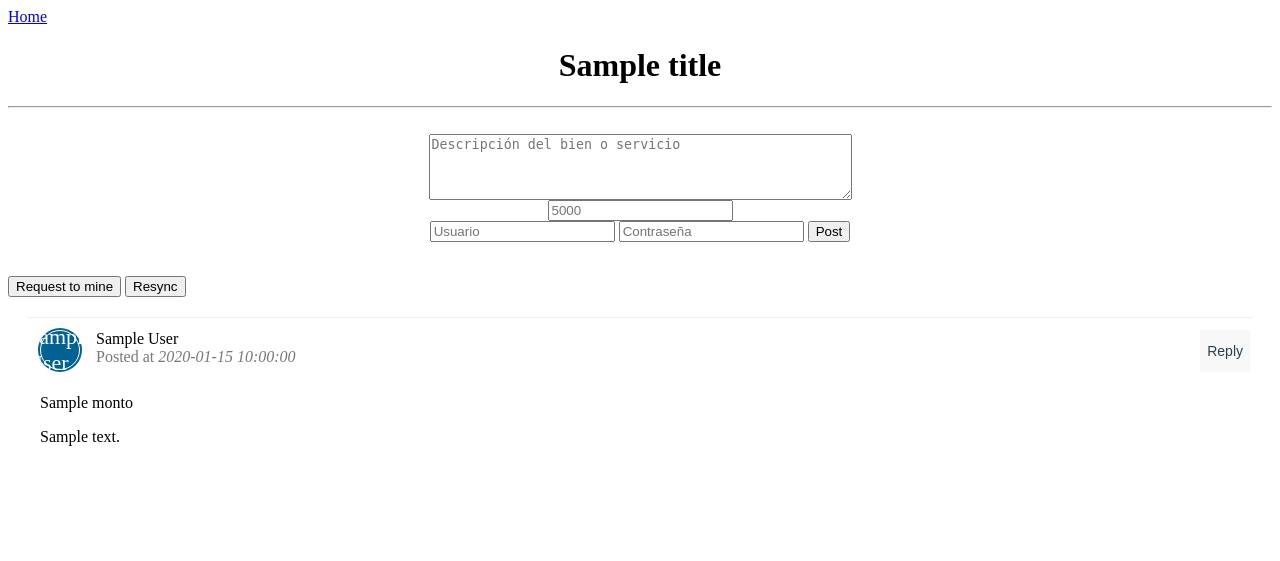
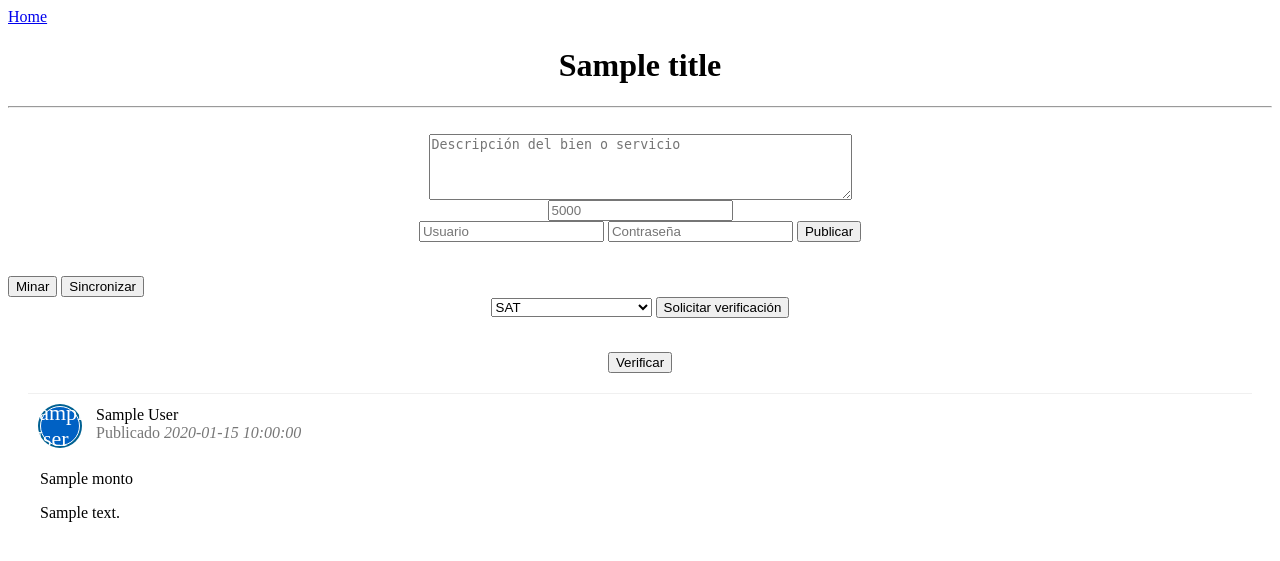
Before and after one commit to Jehosua97/Cripto, a Flask app: template app/templates/index.html in a window 1280 px wide. Shown: the top 561 px of the page. Run offline with Flask 2, Linux system fonts and the light colour scheme; the template is opened without the code that fills it: most values are stand-ins (such as "Sample title", 1, 10 or a date in 2020).

Commit message:
Agregado sistema de verificación parcial (recorrido por transacciones) que muestra resultados sin formato.

```diff
--- a/app/templates/index.html
+++ b/app/templates/index.html
@@ -12,24 +12,40 @@
 	    <br>
 	    <input type="text" name="author" placeholder="Usuario" required>
 	    <input type="password" name="contrasena" placeholder="Contraseña" required>	<!-- Campo para ingresar contraseña -->
-	    <input type="submit" value="Post">
+	    <input type="submit" value="Publicar">
 	</form>
 	</center>
 
 	<br>
 
-	<a href="{{node_address}}/mine" target="_blank"><button>Request to mine</button></a>
-	<a href="/"><button>Resync</button></a>
+	<a href="{{node_address}}/mine" target="_blank"><button>Minar</button></a>
+	<a href="/"><button>Sincronizar</button></a>
+
+
+	<center>																		<!-- Sección de verificación pública -->
+		<form action="/solicitar_verificacion" id="textform" method="post">
+		    <select name="entidades" id="entidades">
+		    	<option value="" disabled>Selecciona una entidad</option>
+				<option value="SAT">SAT</option>
+				<option value="SEDESOL">SEDESOL</option>
+				<option value="hotel">hotel</option>
+				<option value="Anonymous">Anonymous</option>
+			</select>
+		    <input type="submit" value="Solicitar verificación">
+		</form>
+		<br>
+		<a href="{{node_address}}/verificar" target="_blank"><button>Verificar</button></a>
+	</center>
 
 	<div style="margin: 20px;">
 
     {% for post in posts %}
     <div class="post_box">
 	   <div class="post_box-header">
-	      <div class="post_box-options"><button class="option-btn">Reply</button></div>
-	      <div style="background: rgb(0, 97, 146) none repeat scroll 0% 0%; box-shadow: rgb(0, 97, 146) 0px 0px 0px 2px;" class="post_box-avatar">{{post.author[0]}}</div>
+	      <!-- <div class="post_box-options"><button class="option-btn">Reply</button></div> -->
+	      <div style="background: rgb(0, 97, 196) none repeat scroll 0% 0%; box-shadow: rgb(0, 97, 146) 0px 0px 0px 2px;" class="post_box-avatar">{{post.author[0]}}</div>
 	      <div class="name-header">{{post.author}}</div>
-	      <div class="post_box-subtitle"> Posted at <i>{{readable_time(post.timestamp)}}</i></div>
+	      <div class="post_box-subtitle"> Publicado <i>{{readable_time(post.timestamp)}}</i></div>
 	   </div>
 	   <div>
 	      <div class="post_box-body">
--- a/login.txt
+++ b/login.txt
@@ -1,3 +1,4 @@
 SAT	123
-Sedena	anedeS
+SEDESOL	losedes
 hotel	trivago
+Anonymous	perros123
--- a/node_server.py
+++ b/node_server.py
@@ -5,6 +5,7 @@ import time
 from flask import Flask, request
 import requests
 
+entidadesVerif = []
 
 class Block:
     def __init__(self, index, transactions, timestamp, previous_hash, nonce=0):
@@ -193,7 +194,7 @@ def get_chain():
 def mine_unconfirmed_transactions():
     result = blockchain.mine()
     if not result:
-        return "No transactions to mine"
+        return "No hay transacciones por minar"
     else:
         # Making sure we have the longest chain before announcing to the network
         chain_length = len(blockchain.chain)
@@ -201,7 +202,7 @@ def mine_unconfirmed_transactions():
         if chain_length == len(blockchain.chain):
             # announce the recently mined block to the network
             announce_new_block(blockchain.last_block)
-        return "Block #{} is mined.".format(blockchain.last_block.index)
+        return "El bloque #{} se minó.".format(blockchain.last_block.index)
 
 
 # endpoint to add new peers to the network.
@@ -294,6 +295,32 @@ def verify_and_add_block():
 def get_pending_tx():
     return json.dumps(blockchain.unconfirmed_transactions)
 
+# endpoint para agregar entidades a verificar
+@app.route('/solicitar_verificaciona', methods=['POST'])
+def solicitar_verificaciona():
+    entidad = request.get_json()["entidad"]
+    if entidad not in entidadesVerif:
+        entidadesVerif.append(entidad)
+    return "Solicitud recibida"
+
+
+# endpoint para verificar las transacciones de la entidad,
+# así como verificar la integridad de la cadena
+@app.route('/verificar', methods=['GET'])
+def verificar():
+
+    totales = []
+    for i in range(len(entidadesVerif)):
+       totales.append(0)
+
+    for block in blockchain.chain:
+        for transaccion in block.transactions:
+            autor = transaccion.get("author")
+            if autor in entidadesVerif:
+                monto = transaccion.get("monto")
+                totales[entidadesVerif.index(autor)] += int(monto)
+
+    return str(entidadesVerif)+"<br><br>"+str(totales)
 
 def consensus():
     """
```
Also changed, not shown: app/views.py (+16 -0 lines).
